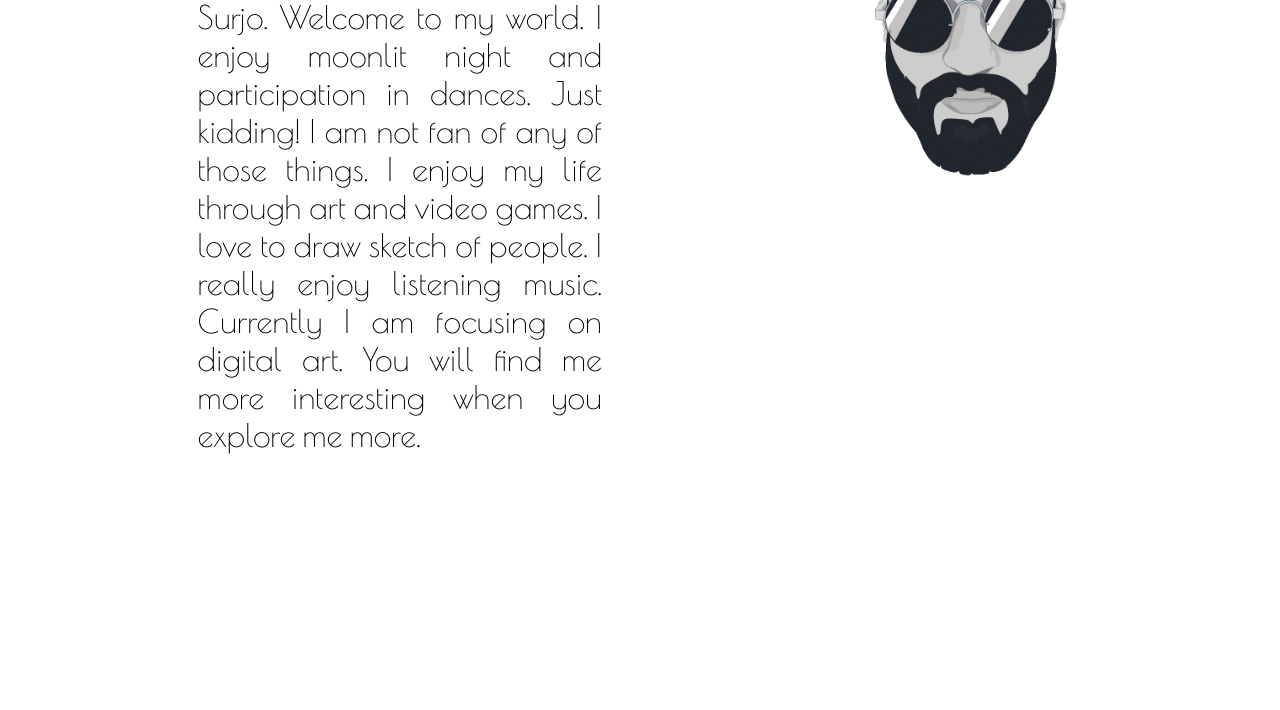
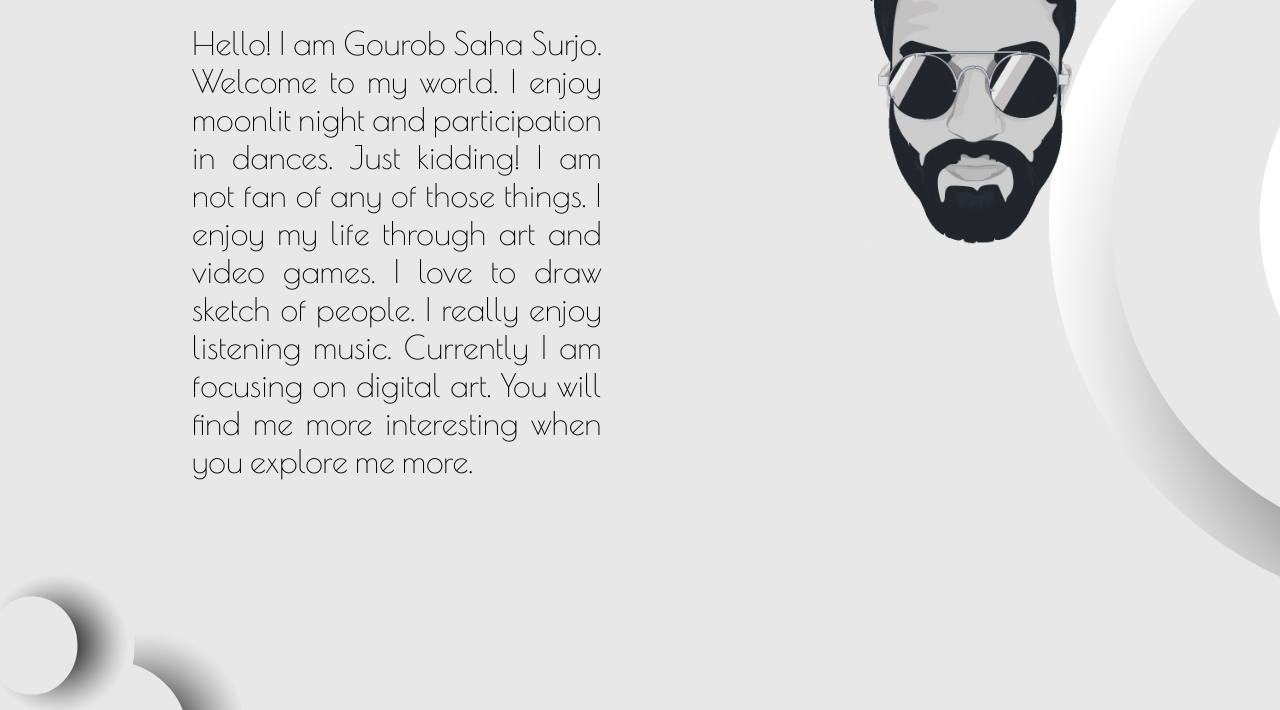
Before and after one commit to GourobSaha/Demo_PWeb_01, a plain HTML site: page index.html in a window 1280 px wide. Shown: the part 270-980 px from the top of the page. Before the commit the page ends 800 px from the top, so only its background shows below. Drawn offline with nearby package versions, Linux system fonts and the light colour scheme.

Commit message:
Top part Updated

```diff
--- a/index.html
+++ b/index.html
@@ -13,7 +13,7 @@
     <link rel="stylesheet" href="pf1.css">
 </head>
 <body>
-    <section>
+    <section class="banner">
         <div class="half-width">
             <div class="mrgn1">
             <h1><b>Call me Gourob!</b></h1>
--- a/pf1.css
+++ b/pf1.css
@@ -1,10 +1,15 @@
 body{
     font-family: 'Poiret One', cursive;
+    margin: 0%;
+}
+section{
+    height: 980px;
 }
 .half-width{
     font-size: 200%;
     width: 40%;
     float: left;
+    margin-top: 70px;
     margin-left: 5%;
     padding: 2%;
 }
@@ -17,3 +22,10 @@ body{
     margin-left: 20%;
     text-align: justify;
 }
+.banner{
+    background-image: url("images/t-banner.png");
+    background-repeat: no-repeat;
+    background-size: 1920px 1080px;
+
+
+}
```
Also changed, not shown: images/t-banner.png (added).
